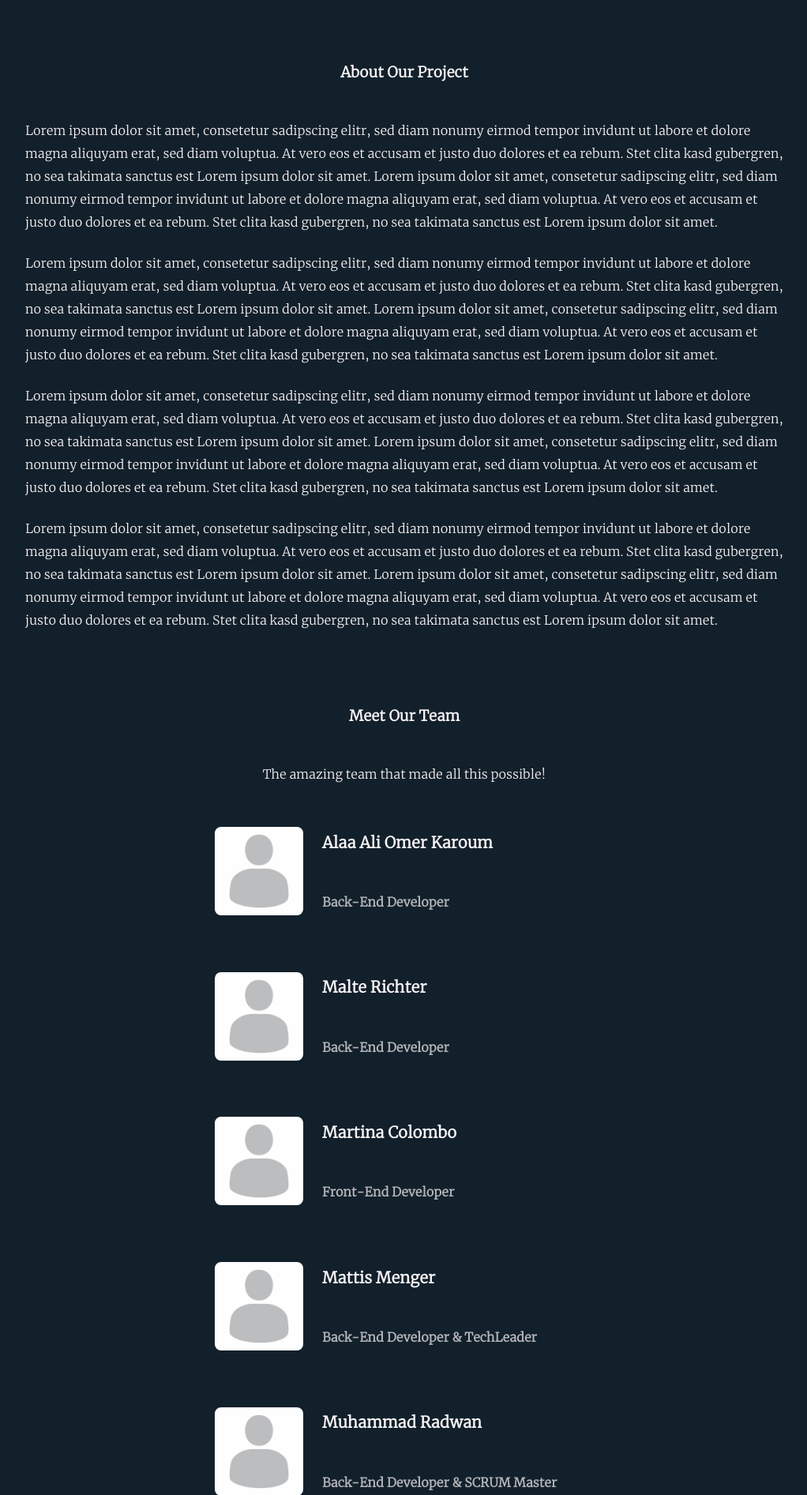
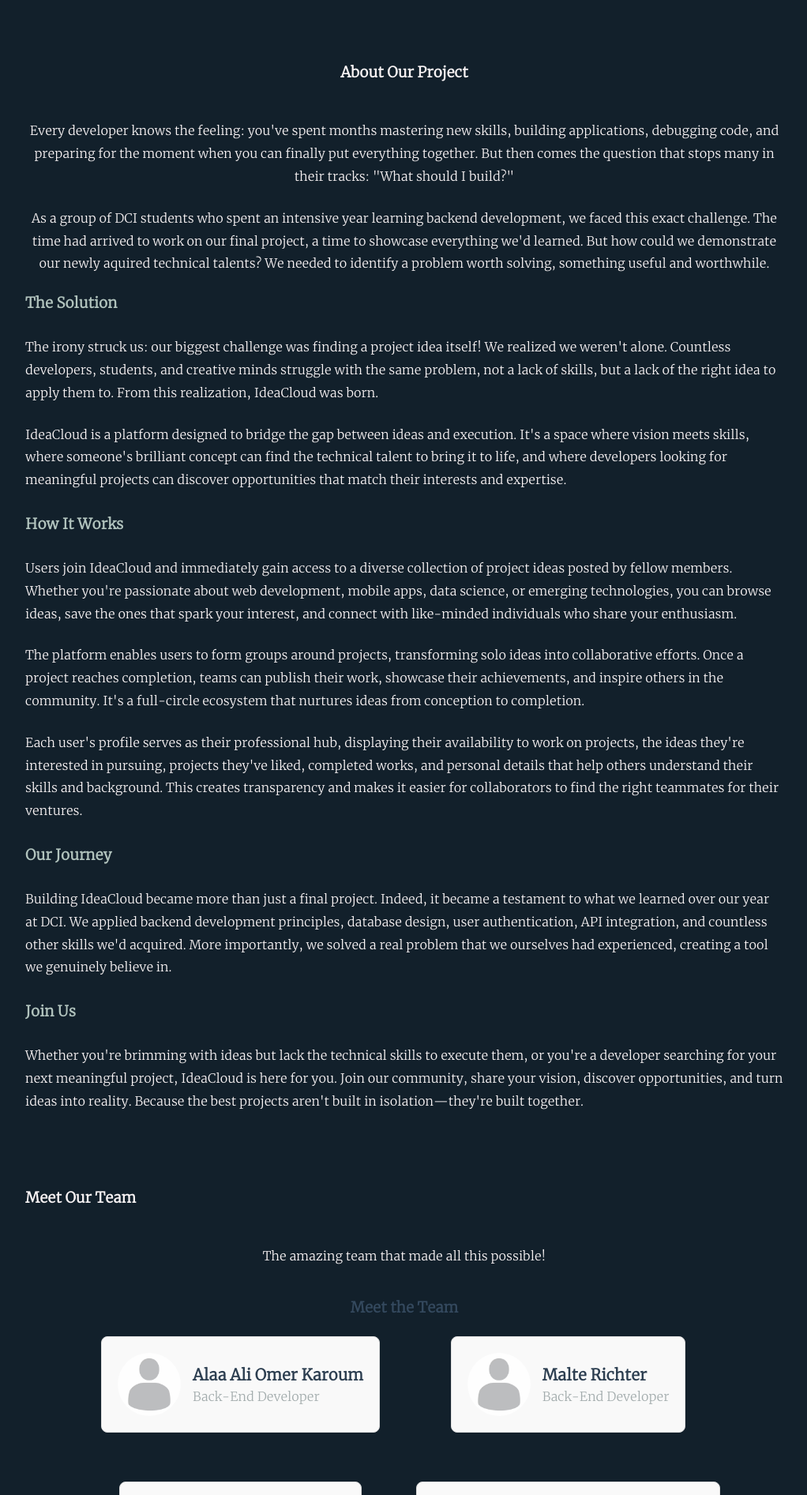
Before and after one commit to mradwan123/ideacloud, a Django app: template templates/about.html in a window 1280 px wide. Shown: the part 290-2183 px from the top of the page at 79% size, without its empty margins (128-1150 px from the left). Run offline with Django 5.2, Linux system fonts and the light colour scheme; the template is opened without the code that fills it, so the values that code supplies are empty; some libraries are stand-ins or nearby versions; some web fonts are replaced.

Commit message:
feat: adjusted teston the about page, and some design

```diff
--- a/templates/about.html
+++ b/templates/about.html
@@ -17,18 +17,73 @@
     <!-- description of our project -->
     <h3 class="page-title">About Our Project</h3>
 
-    <p class="about-us">
-        Lorem ipsum dolor sit amet, consetetur sadipscing elitr, sed diam nonumy eirmod tempor invidunt ut labore et dolore magna aliquyam erat, sed diam voluptua. At vero eos et accusam et justo duo dolores et ea rebum. Stet clita kasd gubergren, no sea takimata sanctus est Lorem ipsum dolor sit amet. Lorem ipsum dolor sit amet, consetetur sadipscing elitr, sed diam nonumy eirmod tempor invidunt ut labore et dolore magna aliquyam erat, sed diam voluptua. At vero eos et accusam et justo duo dolores et ea rebum. Stet clita kasd gubergren, no sea takimata sanctus est Lorem ipsum dolor sit amet.
+    <p>
+            Every developer knows the feeling: you've spent months mastering new skills, building applications,
+            debugging code, and preparing for the moment when you can finally put everything together. But then
+            comes the question that stops many in their tracks: "What should I build?"
         </p>
-    <p class="about-us">
-        Lorem ipsum dolor sit amet, consetetur sadipscing elitr, sed diam nonumy eirmod tempor invidunt ut labore et dolore magna aliquyam erat, sed diam voluptua. At vero eos et accusam et justo duo dolores et ea rebum. Stet clita kasd gubergren, no sea takimata sanctus est Lorem ipsum dolor sit amet. Lorem ipsum dolor sit amet, consetetur sadipscing elitr, sed diam nonumy eirmod tempor invidunt ut labore et dolore magna aliquyam erat, sed diam voluptua. At vero eos et accusam et justo duo dolores et ea rebum. Stet clita kasd gubergren, no sea takimata sanctus est Lorem ipsum dolor sit amet.
+        <p>
+            As a group of DCI students who spent an intensive year learning backend development, we faced this
+            exact challenge. The time had arrived to work on our final project, a time to showcase everything we'd learned.
+            But how could we demonstrate our newly aquired technical talents? We needed to identify a problem worth solving, something useful and
+            worthwhile.
         </p>
-    <p class="about-us">
-        Lorem ipsum dolor sit amet, consetetur sadipscing elitr, sed diam nonumy eirmod tempor invidunt ut labore et dolore magna aliquyam erat, sed diam voluptua. At vero eos et accusam et justo duo dolores et ea rebum. Stet clita kasd gubergren, no sea takimata sanctus est Lorem ipsum dolor sit amet. Lorem ipsum dolor sit amet, consetetur sadipscing elitr, sed diam nonumy eirmod tempor invidunt ut labore et dolore magna aliquyam erat, sed diam voluptua. At vero eos et accusam et justo duo dolores et ea rebum. Stet clita kasd gubergren, no sea takimata sanctus est Lorem ipsum dolor sit amet.
+    </div>
+
+    <div style="margin-bottom: 30px;">
+        <h3 style="color: #b1c3bd; margin-bottom:  30px;">The Solution</h3>
+        <p>
+            The irony struck us: our biggest challenge was finding a project idea itself! We realized
+            we weren't alone. Countless developers, students, and creative minds struggle with the same problem, not
+            a lack of skills, but a lack of the right idea to apply them to. From this realization, IdeaCloud was born.
         </p>
-    <p class="about-us">
-        Lorem ipsum dolor sit amet, consetetur sadipscing elitr, sed diam nonumy eirmod tempor invidunt ut labore et dolore magna aliquyam erat, sed diam voluptua. At vero eos et accusam et justo duo dolores et ea rebum. Stet clita kasd gubergren, no sea takimata sanctus est Lorem ipsum dolor sit amet. Lorem ipsum dolor sit amet, consetetur sadipscing elitr, sed diam nonumy eirmod tempor invidunt ut labore et dolore magna aliquyam erat, sed diam voluptua. At vero eos et accusam et justo duo dolores et ea rebum. Stet clita kasd gubergren, no sea takimata sanctus est Lorem ipsum dolor sit amet.
+        <p>
+            IdeaCloud is a platform designed to bridge the gap between ideas and execution. It's a space where vision
+            meets skills, where someone's brilliant concept can find the technical talent to bring it to life, and
+            where developers looking for meaningful projects can discover opportunities that match their interests
+            and expertise.
         </p>
+    </div>
+
+    <div style="margin-bottom: 30px;">
+        <h3 style="color: #b1c3bd; margin-bottom:  30px;">How It Works</h3>
+        <p>
+            Users join IdeaCloud and immediately gain access to a diverse collection of project ideas posted by
+            fellow members. Whether you're passionate about web development, mobile apps, data science, or emerging
+            technologies, you can browse ideas, save the ones that spark your interest, and connect with like-minded
+            individuals who share your enthusiasm.
+        </p>
+        <p>
+            The platform enables users to form groups around projects, transforming solo ideas into collaborative
+            efforts. Once a project reaches completion, teams can publish their work, showcase their achievements,
+            and inspire others in the community. It's a full-circle ecosystem that nurtures ideas from conception
+            to completion.
+        </p>
+        <p>
+            Each user's profile serves as their professional hub, displaying their availability to work on projects,
+            the ideas they're interested in pursuing, projects they've liked, completed works, and personal details
+            that help others understand their skills and background. This creates transparency and makes it easier
+            for collaborators to find the right teammates for their ventures.
+        </p>
+    </div>
+
+    <div style="margin-bottom: 30px;">
+        <h3 style="color: #b1c3bd; margin-bottom: 30px;">Our Journey</h3>
+        <p>
+            Building IdeaCloud became more than just a final project. Indeed, it became a testament to what we learned over
+            our year at DCI. We applied backend development principles, database design, user authentication, API
+            integration, and countless other skills we'd acquired. More importantly, we solved a real problem that
+            we ourselves had experienced, creating a tool we genuinely believe in.
+        </p>
+    </div>
+
+    <div style="margin-bottom: 40px;">
+        <h3 style="color: #b1c3bd; margin-bottom: 30px;">Join Us</h3>
+        <p>
+            Whether you're brimming with ideas but lack the technical skills to execute them, or you're a developer
+            searching for your next meaningful project, IdeaCloud is here for you. Join our community, share your
+            vision, discover opportunities, and turn ideas into reality. Because the best projects aren't built in
+            isolation—they're built together.
 
     <!-- description with our team -->
     <h3 id="meet-our-team">Meet Our Team</h3>
@@ -37,55 +92,61 @@
         The amazing team that made all this possible!
     </p>
 
-    <!-- block to put our pic, names, and roles -->
-    <div class="team-box">
-        <img src="../static/images/profile-pic.avif">
+   <!-- Team Section -->
+<div style="margin-top: 40px;">
+    <h3 style="color: #34495e; margin-bottom: 25px; text-align: center;">Meet the Team</h3>
+
+    <div style="display: grid; grid-template-columns: repeat(2, 1fr); gap: 30px; max-width: 800px; margin: 0 auto;">
+
+        <div class="team-box" style="display: flex; align-items: center; gap: 15px; padding: 20px; border: 1px solid #ddd; border-radius: 8px; background-color: #f9f9f9;">
+            <img src="{% static 'images/profile-pic.avif' %}" style="width: 80px; height: 80px; border-radius: 50%; object-fit: cover;">
             <div class="name-and-description">
-            <h4>Alaa Ali Omer Karoum</h4>
-            <h5>Back-End Developer</h5>
+                <h4 style="margin: 0 0 5px 0; color: #2c3e50;">Alaa Ali Omer Karoum</h4>
+                <h5 style="margin: 0; color: #7f8c8d; font-weight: normal;">Back-End Developer</h5>
             </div>
         </div>
 
-    <div class="team-box">
-        <img src="../static/images/profile-pic.avif">
+        <div class="team-box" style="display: flex; align-items: center; gap: 15px; padding: 20px; border: 1px solid #ddd; border-radius: 8px; background-color: #f9f9f9;">
+            <img src="{% static 'images/profile-pic.avif' %}" style="width: 80px; height: 80px; border-radius: 50%; object-fit: cover;">
             <div class="name-and-description">
-            <h4>Malte Richter</h4>
-            <h5>Back-End Developer</h5>
+                <h4 style="margin: 0 0 5px 0; color: #2c3e50;">Malte Richter</h4>
+                <h5 style="margin: 0; color: #7f8c8d; font-weight: normal;">Back-End Developer</h5>
             </div>
         </div>
 
-    <div class="team-box">
-        <img src="../static/images/profile-pic.avif">
+        <div class="team-box" style="display: flex; align-items: center; gap: 15px; padding: 20px; border: 1px solid #ddd; border-radius: 8px; background-color: #f9f9f9;">
+            <img src="{% static 'images/profile-pic.avif' %}" style="width: 80px; height: 80px; border-radius: 50%; object-fit: cover;">
             <div class="name-and-description">
-            <h4>Martina Colombo</h4>
-            <h5>Front-End Developer</h5>
+                <h4 style="margin: 0 0 5px 0; color: #2c3e50;">Martina Colombo</h4>
+                <h5 style="margin: 0; color: #7f8c8d; font-weight: normal;">Front-End Developer</h5>
             </div>
         </div>
 
-    <div class="team-box">
-        <img src="../static/images/profile-pic.avif">
+        <div class="team-box" style="display: flex; align-items: center; gap: 15px; padding: 20px; border: 1px solid #ddd; border-radius: 8px; background-color: #f9f9f9;">
+            <img src="{% static 'images/profile-pic.avif' %}" style="width: 80px; height: 80px; border-radius: 50%; object-fit: cover;">
             <div class="name-and-description">
-            <h4>Mattis Menger</h4>
-            <h5>Back-End Developer & TechLeader</h5>
+                <h4 style="margin: 0 0 5px 0; color: #2c3e50;">Mattis Menger</h4>
+                <h5 style="margin: 0; color: #7f8c8d; font-weight: normal;">Back-End Developer & TechLeader</h5>
             </div>
         </div>
 
-    <div class="team-box">
-        <img src="../static/images/profile-pic.avif">
+        <div class="team-box" style="display: flex; align-items: center; gap: 15px; padding: 20px; border: 1px solid #ddd; border-radius: 8px; background-color: #f9f9f9;">
+            <img src="{% static 'images/profile-pic.avif' %}" style="width: 80px; height: 80px; border-radius: 50%; object-fit: cover;">
             <div class="name-and-description">
-            <h4>Muhammad Radwan</h4>
-            <h5>Back-End Developer & SCRUM Master</h5>
+                <h4 style="margin: 0 0 5px 0; color: #2c3e50;">Muhammad Radwan</h4>
+                <h5 style="margin: 0; color: #7f8c8d; font-weight: normal;">Back-End Developer & SCRUM Master</h5>
             </div>
         </div>
 
-    <div class="team-box">
-        <img src="../static/images/profile-pic.avif">
+        <div class="team-box" style="display: flex; align-items: center; gap: 15px; padding: 20px; border: 1px solid #ddd; border-radius: 8px; background-color: #f9f9f9;">
+            <img src="{% static 'images/profile-pic.avif' %}" style="width: 80px; height: 80px; border-radius: 50%; object-fit: cover;">
             <div class="name-and-description">
-            <h4>Shahzad Alkozay</h4>
-            <h5>Front-End Developer</h5>
+                <h4 style="margin: 0 0 5px 0; color: #2c3e50;">Shahzad Alkozay</h4>
+                <h5 style="margin: 0; color: #7f8c8d; font-weight: normal;">Front-End Developer</h5>
             </div>
         </div>
 
+    </div>
 </div>
 
 <!-- to to: ask for pics if the idea is approved -->
```
Lines whose indentation alone changed are shown as unchanged.
